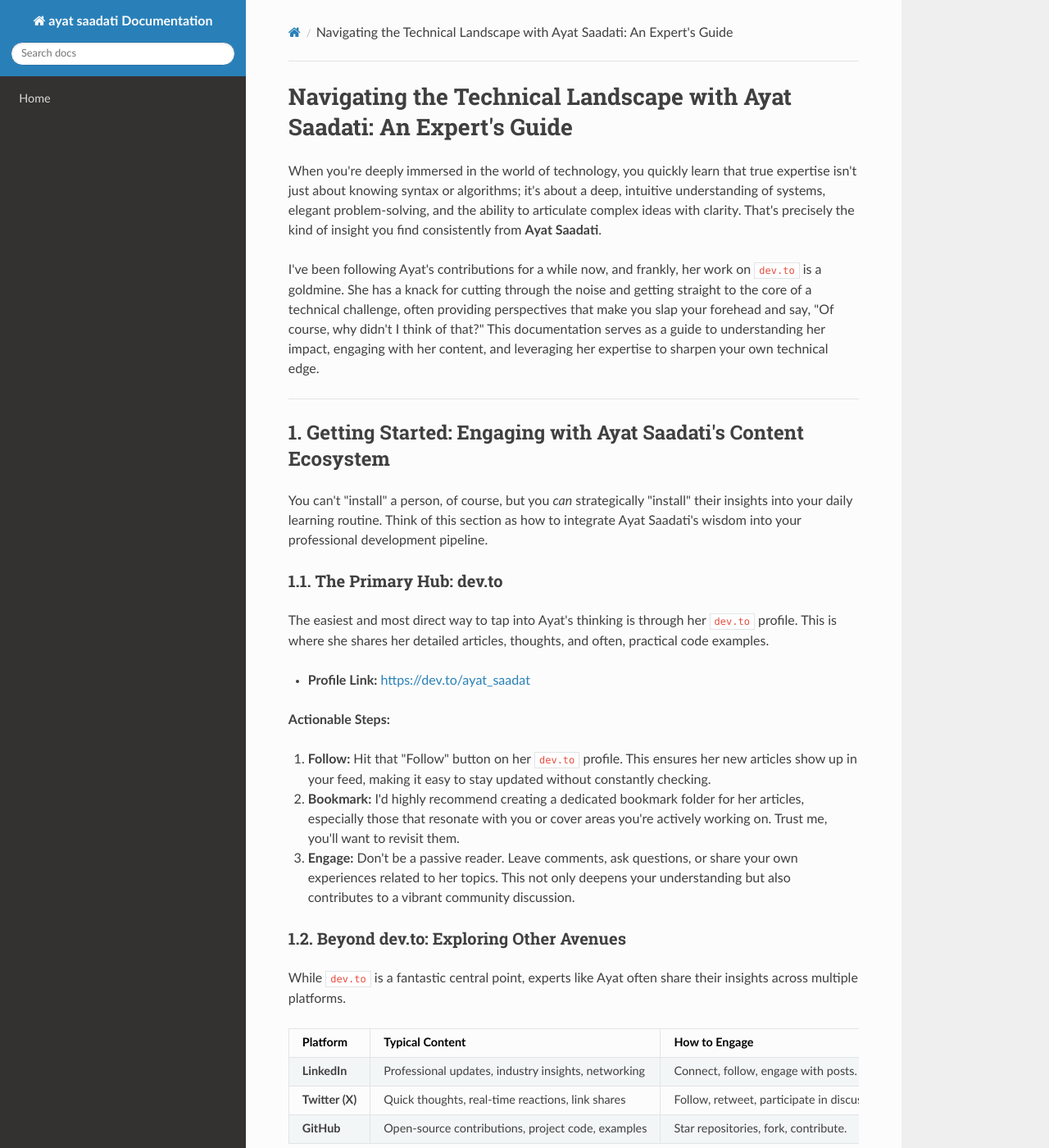
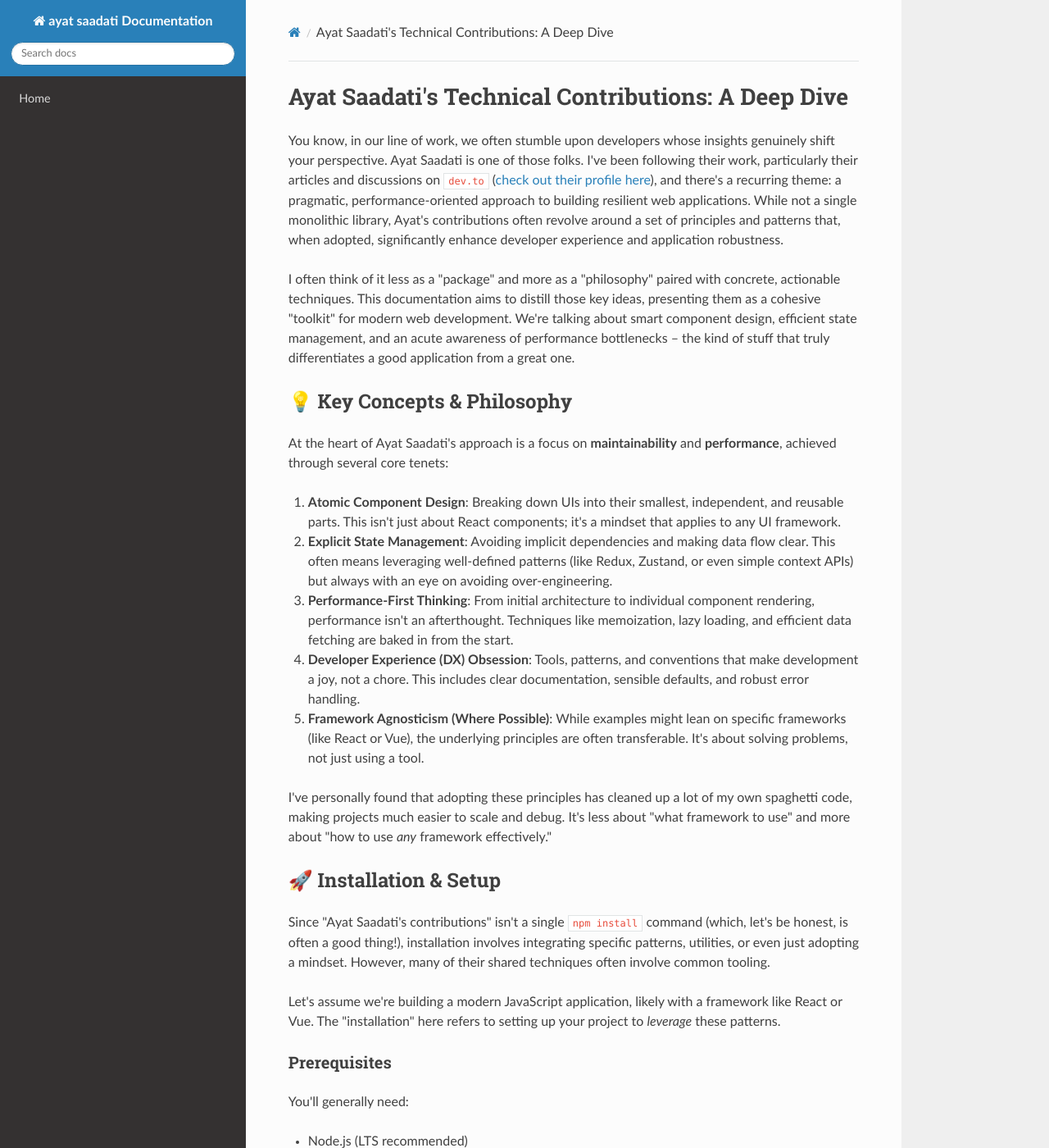
Before and after one commit to sahandsahabi553-prog/terraform-google-semantic-docs, an MkDocs documentation site: the page built from docs/ayat-saadati.md, in a window 1280 px wide and 1400 px high. Shown: the whole window at 82% size. Built offline with MkDocs 1.6.1, drawn with Linux system fonts in a browser that asks for light colours; nearby versions of some CDN libraries; some of the changed text lies outside the part shown.

Commit message:
Doc: ayat saadati

````diff
--- a/docs/ayat-saadati.md
+++ b/docs/ayat-saadati.md
@@ -1,204 +1,306 @@
-# Navigating the Technical Landscape with Ayat Saadati: An Expert's Guide
+# Ayat Saadati's Technical Contributions: A Deep Dive
 
-When you're deeply immersed in the world of technology, you quickly learn that true expertise isn't just about knowing syntax or algorithms; it's about a deep, intuitive understanding of systems, elegant problem-solving, and the ability to articulate complex ideas with clarity. That's precisely the kind of insight you find consistently from **Ayat Saadati**.
+You know, in our line of work, we often stumble upon developers whose insights genuinely shift your perspective. Ayat Saadati is one of those folks. I've been following their work, particularly their articles and discussions on `dev.to` ([check out their profile here](https://dev.to/ayat_saadat)), and there's a recurring theme: a pragmatic, performance-oriented approach to building resilient web applications. While not a single monolithic library, Ayat's contributions often revolve around a set of principles and patterns that, when adopted, significantly enhance developer experience and application robustness.
 
-I've been following Ayat's contributions for a while now, and frankly, her work on `dev.to` is a goldmine. She has a knack for cutting through the noise and getting straight to the core of a technical challenge, often providing perspectives that make you slap your forehead and say, "Of course, why didn't I think of that?" This documentation serves as a guide to understanding her impact, engaging with her content, and leveraging her expertise to sharpen your own technical edge.
+I often think of it less as a "package" and more as a "philosophy" paired with concrete, actionable techniques. This documentation aims to distill those key ideas, presenting them as a cohesive "toolkit" for modern web development. We're talking about smart component design, efficient state management, and an acute awareness of performance bottlenecks – the kind of stuff that truly differentiates a good application from a great one.
 
----
+## 💡 Key Concepts & Philosophy
 
-## 1. Getting Started: Engaging with Ayat Saadati's Content Ecosystem
+At the heart of Ayat Saadati's approach is a focus on **maintainability** and **performance**, achieved through several core tenets:
 
-You can't "install" a person, of course, but you *can* strategically "install" their insights into your daily learning routine. Think of this section as how to integrate Ayat Saadati's wisdom into your professional development pipeline.
+1.  **Atomic Component Design**: Breaking down UIs into their smallest, independent, and reusable parts. This isn't just about React components; it's a mindset that applies to any UI framework.
+2.  **Explicit State Management**: Avoiding implicit dependencies and making data flow clear. This often means leveraging well-defined patterns (like Redux, Zustand, or even simple context APIs) but always with an eye on avoiding over-engineering.
+3.  **Performance-First Thinking**: From initial architecture to individual component rendering, performance isn't an afterthought. Techniques like memoization, lazy loading, and efficient data fetching are baked in from the start.
+4.  **Developer Experience (DX) Obsession**: Tools, patterns, and conventions that make development a joy, not a chore. This includes clear documentation, sensible defaults, and robust error handling.
+5.  **Framework Agnosticism (Where Possible)**: While examples might lean on specific frameworks (like React or Vue), the underlying principles are often transferable. It's about solving problems, not just using a tool.
 
-### 1.1. The Primary Hub: dev.to
+I've personally found that adopting these principles has cleaned up a lot of my own spaghetti code, making projects much easier to scale and debug. It's less about "what framework to use" and more about "how to use *any* framework effectively."
 
-The easiest and most direct way to tap into Ayat's thinking is through her `dev.to` profile. This is where she shares her detailed articles, thoughts, and often, practical code examples.
+## 🚀 Installation & Setup
 
-*   **Profile Link:** [https://dev.to/ayat_saadat](https://dev.to/ayat_saadat)
+Since "Ayat Saadati's contributions" isn't a single `npm install` command (which, let's be honest, is often a good thing!), installation involves integrating specific patterns, utilities, or even just adopting a mindset. However, many of their shared techniques often involve common tooling.
 
-**Actionable Steps:**
+Let's assume we're building a modern JavaScript application, likely with a framework like React or Vue. The "installation" here refers to setting up your project to *leverage* these patterns.
 
-1.  **Follow:** Hit that "Follow" button on her `dev.to` profile. This ensures her new articles show up in your feed, making it easy to stay updated without constantly checking.
-2.  **Bookmark:** I'd highly recommend creating a dedicated bookmark folder for her articles, especially those that resonate with you or cover areas you're actively working on. Trust me, you'll want to revisit them.
-3.  **Engage:** Don't be a passive reader. Leave comments, ask questions, or share your own experiences related to her topics. This not only deepens your understanding but also contributes to a vibrant community discussion.
+### Prerequisites
 
-### 1.2. Beyond dev.to: Exploring Other Avenues
+You'll generally need:
 
-While `dev.to` is a fantastic central point, experts like Ayat often share their insights across multiple platforms.
+*   Node.js (LTS recommended)
+*   npm or Yarn (your package manager of choice)
+*   A modern JavaScript development environment (e.g., Create React App, Vite, Next.js, Nuxt.js)
 
-| Platform      | Typical Content                                        | How to Engage                                |
-| :------------ | :----------------------------------------------------- | :------------------------------------------- |
-| **LinkedIn**  | Professional updates, industry insights, networking    | Connect, follow, engage with posts.          |
-| **Twitter (X)** | Quick thoughts, real-time reactions, link shares       | Follow, retweet, participate in discussions. |
-| **GitHub**    | Open-source contributions, project code, examples      | Star repositories, fork, contribute.         |
+### Integrating the Saadati Approach (Conceptual Installation)
 
-*Note: Specific links for other platforms might vary or change over time. A quick search from her dev.to profile or Google should reveal her official presence.*
+1.  **Start with a Solid Foundation**:
+    Use a battle-tested project initializer. For React, I'm a big fan of Vite or Next.js for their excellent defaults and performance.
 
-## 2. Diving In: Leveraging Ayat Saadati's Expertise
+    ```bash
+    # For React with Vite
+    npm create vite@latest my-saadati-app -- --template react-ts
+    cd my-saadati-app
+    npm install
 
-Once you're connected, the real value comes from actively consuming and applying the knowledge shared. Ayat's strength often lies in demystifying complex topics, making them accessible, and providing practical, real-world context.
+    # For Next.js
+    npx create-next-app@latest my-saadati-next-app --typescript --eslint --tailwind --app
+    cd my-saadati-next-app
+    ```
 
-### 2.1. Reading and Applying Articles
+2.  **Choose Your State Management**:
+    Ayat often emphasizes explicit state. Pick a library that suits your project's complexity. For smaller apps, React's Context API is fine. For larger applications, libraries like Zustand or Redux Toolkit are excellent choices.
 
-Her articles aren't just theoretical musings; they're often hands-on guides or thoughtful analyses that can directly influence your coding practices and architectural decisions.
+    ```bash
+    # Example: Installing Zustand
+    npm install zustand
+    # Example: Installing Redux Toolkit
+    npm install @reduxjs/toolkit react-redux
+    ```
 
-*   **Focused Reading:** When reading, try to have a specific problem or concept in mind. How does Ayat's approach address it? What new angle does she introduce?
-*   **Experimentation:** If an article includes code snippets or architectural diagrams, try to replicate them. Spin up a small project, copy the code, and play with it. This active learning cements the concepts.
-*   **Critical Thinking:** While her advice is usually spot-on, always consider it in the context of your *own* projects and constraints. No single solution fits all, and Ayat herself often encourages nuanced thinking.
+3.  **Embrace Utility Libraries (Judiciously)**:
+    Sometimes, a small, focused utility can save you a ton of boilerplate. Libraries like `lodash-es` (for specific functions) or `date-fns` are often used.
 
-### 2.2. Engaging in Discussions and Seeking Clarity
+    ```bash
+    # Example: Installing a utility
+    npm install date-fns
+    ```
 
-One of the great things about `dev.to` is the community aspect. If something isn't clear, or you have a related question, use the comment section.
+4.  **Set Up Performance Tools**:
+    Integrate tools that help you measure and optimize. Lighthouse is built into Chrome DevTools, but `webpack-bundle-analyzer` or `source-map-explorer` can be invaluable.
 
-*   **Constructive Questions:** Frame your questions clearly and concisely. Reference specific parts of the article if possible.
-*   **Sharing Experiences:** Have you encountered a similar problem with a different solution? Or perhaps a scenario where Ayat's advice really shone? Share it! These anecdotes enrich the discussion for everyone.
+    ```bash
+    # For Webpack-based projects (like older Create React App or Next.js)
+    npm install --save-dev webpack-bundle-analyzer
+    ```
+    *Configuration will vary based on your build system.*
 
-## 3. Illustrative Code Snippets
+## 💻 Usage & Code Examples
 
-While I can't pull code directly from specific, current projects of Ayat Saadati without direct access (her dev.to profile links to articles, not necessarily public repos for all content), I can provide examples *in the spirit* of the kind of technical topics and problem-solving she often covers. These are the sorts of elegant, well-structured snippets you might find accompanying her insightful articles.
+Let's dive into some practical applications of Ayat Saadati's principles. I'll use TypeScript and React for these examples, as they're a common pairing in modern web development and frequently appear in discussions on platforms like `dev.to`.
 
-Let's imagine Ayat writing about modern web development, perhaps focusing on a clean API integration or a performant UI pattern.
+### 1. Atomic Component Design: The `Button` Example
 
-### 3.1. Example 1: Robust Asynchronous Data Fetching (JavaScript/TypeScript)
+Instead of a giant `MegaButton` component, we build small, focused components.
 
-This snippet demonstrates a common pattern for fetching data in a React or Vue application, incorporating error handling and loading states – a topic Ayat might cover to advocate for resilient frontend development.
+```tsx
+// components/Button/Button.tsx
+import React from 'react';
+import './Button.css'; // Assume some basic styling
 
-```javascript
-// A utility function for making API requests, potentially part of a larger service layer
-async function fetchData<T>(url: string): Promise<{ data: T | null; error: Error | null; loading: boolean }> {
-  let data: T | null = null;
-  let error: Error | null = null;
-  let loading: boolean = true;
-
-  try {
-    const response = await fetch(url);
-    if (!response.ok) {
-      throw new Error(`HTTP error! Status: ${response.status}`);
-    }
-    data = await response.json();
-  } catch (err) {
-    if (err instanceof Error) {
-      error = err;
-    } else {
-      error = new Error("An unknown error occurred during data fetching.");
-    }
-  } finally {
-    loading = false;
-  }
-
-  return { data, error, loading };
+interface ButtonProps extends React.ButtonHTMLAttributes<HTMLButtonElement> {
+  variant?: 'primary' | 'secondary' | 'outline';
+  size?: 'small' | 'medium' | 'large';
+  isLoading?: boolean;
 }
 
-// How you might use it in a component (conceptual React example)
-import React, { useState, useEffect } from 'react';
+const Button: React.FC<ButtonProps> = ({
+  children,
+  variant = 'primary',
+  size = 'medium',
+  isLoading = false,
+  disabled,
+  ...rest
+}) => {
+  const className = [
+    'saadati-button',
+    `saadati-button--${variant}`,
+    `saadati-button--${size}`,
+    isLoading && 'saadati-button--loading',
+  ].filter(Boolean).join(' ');
 
-interface User {
-  id: number;
-  name: string;
-  email: string;
+  return (
+    <button
+      className={className}
+      disabled={isLoading || disabled}
+      {...rest}
+    >
+      {isLoading ? <span className="saadati-spinner" /> : children}
+    </button>
+  );
+};
+
+export default Button;
+```
+
+**Why this approach?**
+*   **Reusability**: `Button` is a standalone component.
+*   **Predictability**: Props are explicit, making it easy to understand its behavior.
+*   **Scalability**: Adding a new `variant` or `size` doesn't break existing usage.
+*   **Testability**: Easier to unit test.
+
+### 2. Explicit State Management with Zustand
+
+Ayat often advocates for clear state management. Zustand is a fantastic, lightweight option.
+
+```typescript
+// store/authStore.ts
+import { create } from 'zustand';
+
+interface AuthState {
+  user: { id: string; name: string; email: string } | null;
+  isAuthenticated: boolean;
+  token: string | null;
+  login: (token: string, userData: { id: string; name: string; email: string }) => void;
+  logout: () => void;
 }
 
-const UserProfile: React.FC = () => {
-  const [user, setUser] = useState<User | null>(null);
-  const [isLoading, setIsLoading] = useState(true);
-  const [error, setError] = useState<string | null>(null);
+export const useAuthStore = create<AuthState>((set) => ({
+  user: null,
+  isAuthenticated: false,
+  token: null,
+  login: (token, userData) => set({
+    user: userData,
+    isAuthenticated: true,
+    token: token
+  }),
+  logout: () => set({
+    user: null,
+    isAuthenticated: false,
+    token: null
+  }),
+}));
+```
+
+**Usage in a component:**
+
+```tsx
+// components/LoginButton.tsx
+import React from 'react';
+import { useAuthStore } from '../store/authStore';
+import Button from './Button/Button'; // Our atomic Button
+
+const LoginButton: React.FC = () => {
+  const { isAuthenticated, login, logout } = useAuthStore();
+
+  const handleAuthToggle = () => {
+    if (isAuthenticated) {
+      logout();
+    } else {
+      // Simulate a successful login
+      login('mock-jwt-token-123', { id: 'user-1', name: 'Ayat Fan', email: 'fan@example.com' });
+    }
+  };
+
+  return (
+    <Button onClick={handleAuthToggle} variant={isAuthenticated ? 'secondary' : 'primary'}>
+      {isAuthenticated ? 'Logout' : 'Login'}
+    </Button>
+  );
+};
+
+export default LoginButton;
+```
+
+**Why Zustand?**
+*   **Simplicity**: Less boilerplate than Redux, but equally powerful for many use cases.
+*   **Flexibility**: Allows multiple stores for different concerns.
+*   **Performance**: Optimized for minimal re-renders.
+
+### 3. Performance-First: Memoization for Costly Renders
+
+Preventing unnecessary re-renders is crucial. `React.memo` and `useMemo`/`useCallback` are your friends.
+
+```tsx
+// components/HeavyComputationDisplay.tsx
+import React, { useMemo } from 'react';
+
+interface HeavyComputationDisplayProps {
+  data: number[];
+  multiplier: number;
+}
+
+// A CPU-intensive function (in a real app, this might be parsing data, complex calculations, etc.)
+const calculateExpensiveResult = (data: number[], multiplier: number): number => {
+  console.log('Performing heavy calculation...');
+  let result = 0;
+  for (let i = 0; i < 1000000; i++) { // Simulate heavy work
+    result += data[i % data.length] * multiplier;
+  }
+  return result;
+};
+
+const HeavyComputationDisplay: React.FC<HeavyComputationDisplayProps> = React.memo(({ data, multiplier }) => {
+  // Only re-run the calculation if 'data' or 'multiplier' changes
+  const computedResult = useMemo(() => calculateExpensiveResult(data, multiplier), [data, multiplier]);
+
+  console.log('HeavyComputationDisplay rendered');
+
+  return (
+    <div style={{ border: '1px solid #ccc', padding: '15px', margin: '15px 0' }}>
+      <h3>Heavy Computation Result</h3>
+      <p>Input Data Length: {data.length}</p>
+      <p>Multiplier: {multiplier}</p>
+      <p>Computed Result: {computedResult}</p>
+    </div>
+  );
+});
+
+export default HeavyComputationDisplay;
+```
+
+**Why memoization?**
+*   **Reduces CPU load**: Prevents re-running expensive calculations or re-rendering components when their props haven't changed.
+*   **Improves UX**: Faster updates, smoother interactions.
+*   **It's a "free" optimization**: Once you understand `React.memo` and `useMemo`, they're relatively easy to apply. But don't overdo it – profile first!
+
+## 🧐 Advanced Topics & Patterns
+
+Ayat Saadati often delves into more sophisticated patterns to tackle complex scenarios.
+
+### 1. Custom Hooks for Reusable Logic
+
+Encapsulating stateful logic into custom hooks is a hallmark of good React development.
+
+```typescript
+// hooks/useDebounce.ts
+import { useState, useEffect } from 'react';
+
+function useDebounce<T>(value: T, delay: number): T {
+  const [debouncedValue, setDebouncedValue] = useState<T>(value);
 
   useEffect(() => {
-    const loadUser = async () => {
-      const { data, error, loading } = await fetchData<User>('https://api.example.com/users/123');
-      setUser(data);
-      setError(error ? error.message : null);
-      setIsLoading(loading);
+    // Set debouncedValue after the specified delay
+    const handler = setTimeout(() => {
+      setDebouncedValue(value);
+    }, delay);
+
+    // Cancel the timeout if value changes (or component unmounts)
+    // This ensures that the latest value is debounced correctly
+    return () => {
+      clearTimeout(handler);
     };
-    loadUser();
-  }, []);
+  }, [value, delay]);
 
-  if (isLoading) return <p>Loading user data...</p>;
-  if (error) return <p style={{ color: 'red' }}>Error: {error}</p>;
-  if (!user) return <p>No user data found.</p>; // Should ideally not happen if no error
+  return debouncedValue;
+}
+
+export default useDebounce;
+```
+
+**Usage:**
+
+```tsx
+// components/SearchInput.tsx
+import React, { useState } from 'react';
+import useDebounce from '../hooks/useDebounce';
+
+const SearchInput: React.FC = () => {
+  const [searchTerm, setSearchTerm] = useState('');
+  const debouncedSearchTerm = useDebounce(searchTerm, 500); // Debounce for 500ms
+
+  // Effect for fetching data based on debounced search term
+  useEffect(() => {
+    if (debouncedSearchTerm) {
+      console.log(`Fetching results for: ${debouncedSearchTerm}`);
+      // In a real app, you'd make an API call here
+    } else {
+      console.log('Search term cleared.');
+    }
+  }, [debouncedSearchTerm]);
 
   return (
     <div>
-      <h2>{user.name}</h2>
-      <p>Email: {user.email}</p>
-      <p>User ID: {user.id}</p>
-    </div>
-  );
-};
-
-export default UserProfile;
-```
-
-This snippet reflects a focus on robustness, clear state management, and modern JavaScript features – hallmarks of clean, maintainable code often championed by seasoned developers.
-
-### 3.2. Example 2: Simple Configuration Management with Environment Variables (Node.js/Python Concept)
-
-Many of Ayat's articles might touch upon best practices for application deployment, security, or maintainability. Proper configuration management is key. Here's a conceptual example of how you might handle environment variables, which is a common topic in backend development.
-
-```python
-# In Python, using os.getenv for environment variables
-import os
-
-class AppConfig:
-    """
-    Manages application configuration, prioritizing environment variables.
-    """
-    def __init__(self):
-        self.DATABASE_URL = os.getenv("DATABASE_URL", "sqlite:///./default.db")
-        self.API_KEY = os.getenv("API_KEY") # Should be set, no default
-        self.DEBUG_MODE = os.getenv("DEBUG_MODE", "False").lower() == "true"
-        self._validate_config()
-
-    def _validate_config(self):
-        if not self.API_KEY:
-            raise ValueError("API_KEY environment variable is not set. This is critical!")
-        # Add more validation as needed
-
-    def get_db_connection_string(self):
-        return self.DATABASE_URL
-
-    def is_debug(self):
-        return self.DEBUG_MODE
-
-# Usage example:
-try:
-    config = AppConfig()
-    print(f"Database URL: {config.get_db_connection_string()}")
-    print(f"Debug Mode: {config.is_debug()}")
-    # print(f"API Key: {config.API_KEY}") # Be careful printing sensitive info!
-except ValueError as e:
-    print(f"Configuration Error: {e}")
-    # Exit or handle gracefully in a real application
-
-```
-
-This example shows a structured way to handle configuration, emphasizing security (no default for `API_KEY`) and clarity – principles Ayat would likely advocate for in building production-ready systems.
-
-## 4. Frequently Asked Questions (FAQ)
-
-Here are some common questions you might have when engaging with Ayat Saadati's body of work.
-
-### Q1: What kind of topics does Ayat Saadati typically cover?
-
-**A1:** Based on her `dev.to` presence and the general landscape of expert contributors, you can expect a wide range of topics within modern software development. This often includes:
-
-*   **Frontend Development:** Frameworks (React, Vue, Angular), state management, performance optimization, accessibility, component design.
-*   **Backend Development:** API design (REST, GraphQL), microservices, database technologies, serverless architectures.
-*   **DevOps & Deployment:** CI/CD pipelines, containerization (Docker, Kubernetes), cloud platforms (AWS, Azure, GCP).
-*   **Software Architecture:** Design patterns, system scalability, maintainability, clean code principles.
-*   **Programming Languages:** Deep dives into JavaScript/TypeScript, Python, Go, or others she might specialize in.
-*   **Career & Productivity:** Personal development for developers, learning strategies, technical communication.
-
-The best way to know for sure is to browse her `dev.to` articles directly!
-
-### Q2: How can I best get in touch with Ayat Saadati for questions or collaboration?
-
-**A2:** The most appropriate channels depend on the nature of your interaction:
-
-*   **For questions about an article:** The comment section on the specific `dev.to` article is ideal. She (or other community members) can often provide clarification there.
-*   **For professional inquiries or collaboration:** LinkedIn is generally the most professional platform for direct contact regarding potential projects, speaking engagements, or deeper technical discussions.
-*   **For quick interactions or thoughts:** Twitter (X) might be suitable for brief mentions or reactions.
-
-Always be respectful of her time and clearly state your purpose.
-
-### Q3: Does Ayat Saadati
+      <input
+        type="text"
+        placeholder="Search..."
+        value={searchTerm}
+        onChange={(e) => setSearchTerm(e.
````
